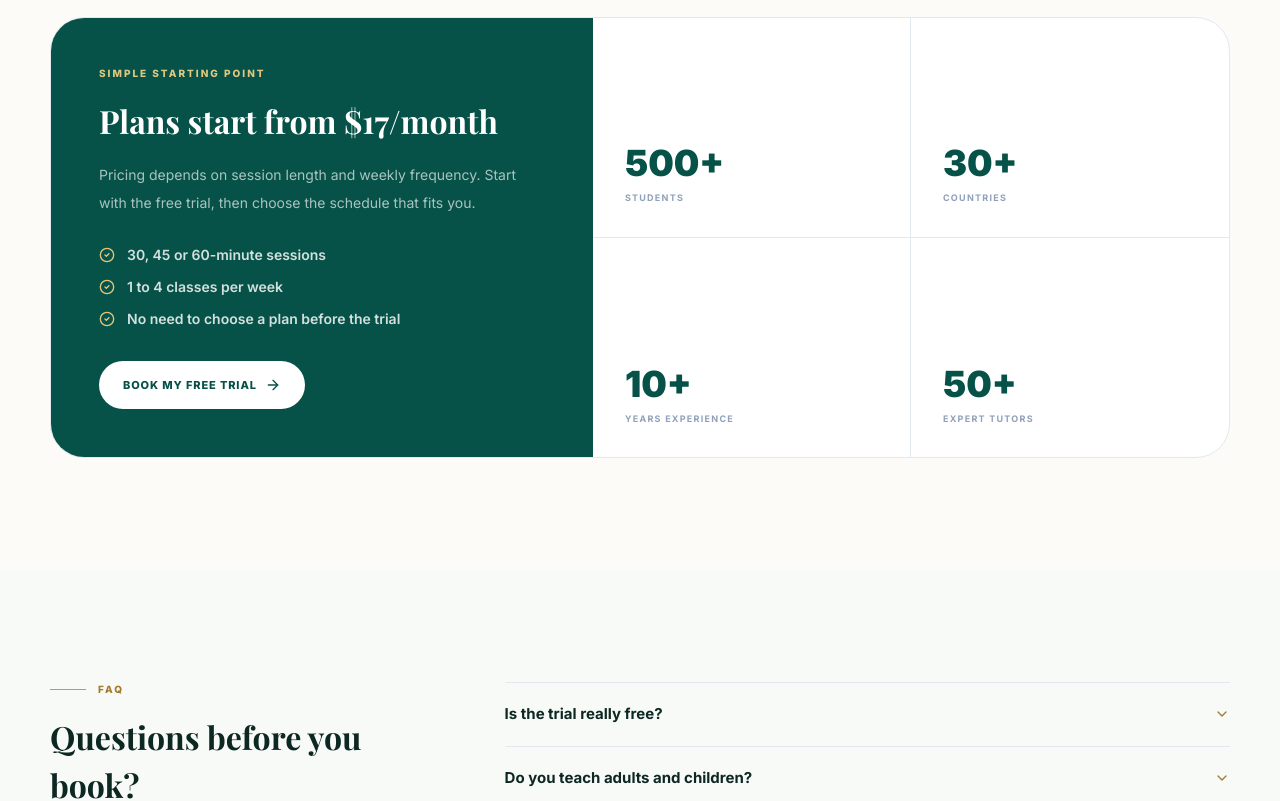
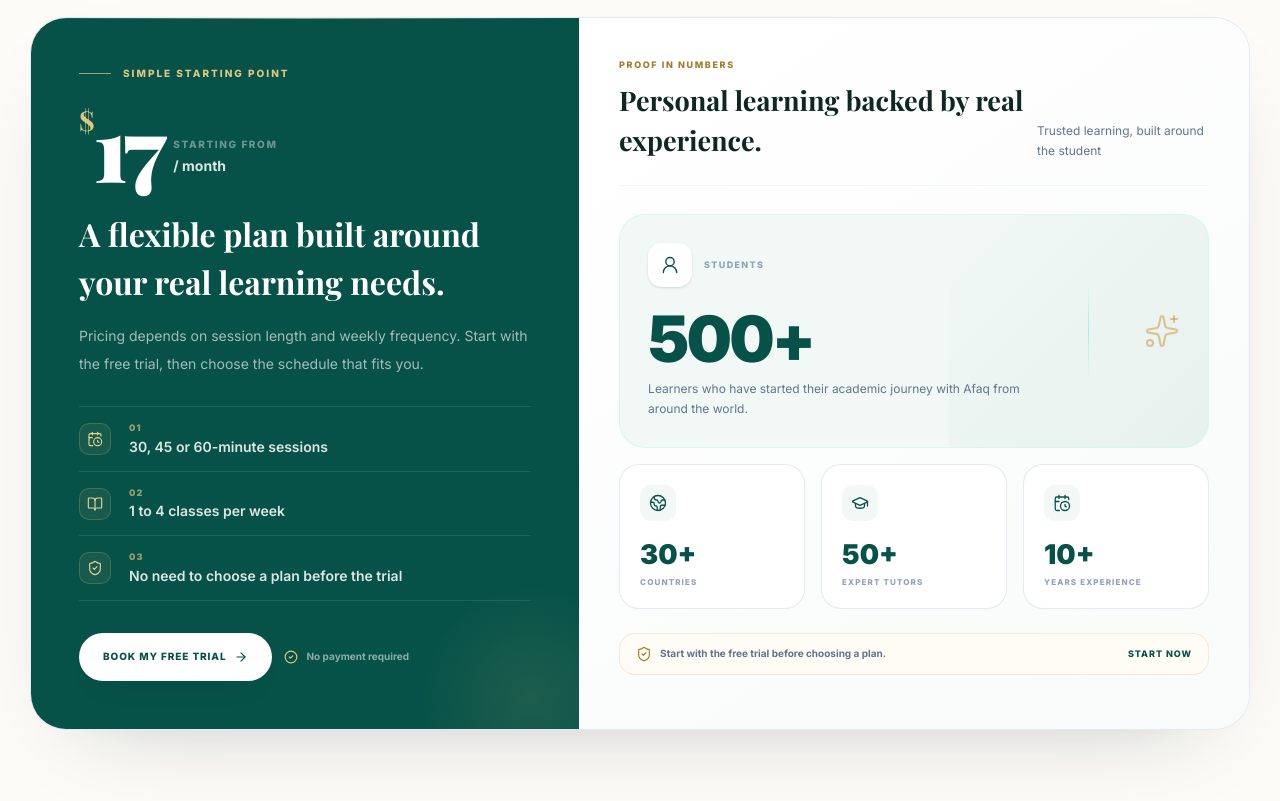
Before and after one commit to afaqalquranacdemy-stack/afaq-academy, a Next.js app: page /free-trial in a window 1280 px wide. Shown: the part 4220-5021 px from the top of the page. Built offline with nearby package versions, Linux system fonts and the light colour scheme; no server answers; a web font is replaced by a local one.

Commit message:
redesign: intensively upgrade landing pricing and proof section

```diff
--- a/src/components/landing/FreeTrialLanding.tsx
+++ b/src/components/landing/FreeTrialLanding.tsx
@@ -1023,47 +1023,148 @@ export function FreeTrialLanding() {
         </div>
       </section>
 
-      {/* integrated trust + price */}
-      <section className="px-4 py-24 sm:py-28">
-        <div className="mx-auto max-w-[1180px]">
-          <div className="grid overflow-hidden rounded-[34px] border border-slate-200 bg-white md:grid-cols-[.92fr_1.08fr]">
-            <div className="bg-[#075248] p-7 text-white sm:p-10 lg:p-12">
-              <div className="text-[10px] font-extrabold uppercase tracking-[.2em] text-[#E0C77F]">{text.pricingEyebrow}</div>
-              <h2 className={`mt-4 text-[2rem] font-bold leading-tight sm:text-4xl ${isRtl ? "font-elmessiri" : "font-serif"}`}>
-                {text.pricingTitle}
-              </h2>
-              <p className="mt-4 text-sm leading-7 text-white/65">{text.pricingText}</p>
+      {/* pricing + proof — premium asymmetric composition */}
+      <section className="relative overflow-hidden px-4 py-24 sm:py-28">
+        <div className="absolute inset-x-0 top-0 h-px bg-gradient-to-r from-transparent via-[#C89B3C]/25 to-transparent" />
+        <div className="mx-auto max-w-[1220px]">
+          <div className="grid overflow-hidden rounded-[36px] border border-slate-200/90 bg-white shadow-[0_34px_90px_-58px_rgba(15,23,42,.34)] lg:grid-cols-[.9fr_1.1fr]">
+            {/* Pricing side */}
+            <div className="relative overflow-hidden bg-[#075248] p-7 text-white sm:p-10 lg:p-12">
+              <div className="absolute inset-x-0 top-0 h-px bg-gradient-to-r from-transparent via-[#E0C77F]/65 to-transparent" />
+              <div className="absolute -bottom-20 -right-16 h-56 w-56 bg-[radial-gradient(circle,rgba(224,199,127,.10)_0%,transparent_70%)]" />
 
-              <div className="mt-7 space-y-3">
-                {[text.pricingPoint1, text.pricingPoint2, text.pricingPoint3].map((item) => (
-                  <div key={item} className="flex items-center gap-3 text-sm font-semibold text-white/82">
-                    <CheckCircle2 className="h-4 w-4 shrink-0 text-[#E0C77F]" />
-                    {item}
+              <div className="relative">
+                <div className="flex items-center gap-3 text-[10px] font-extrabold uppercase tracking-[.2em] text-[#E0C77F]">
+                  <span className="h-px w-8 bg-[#E0C77F]/70" />
+                  {text.pricingEyebrow}
+                </div>
+
+                <div className="mt-7 flex items-end gap-3">
+                  <div className={`text-[4.8rem] font-black leading-[.82] tracking-[-.06em] text-white sm:text-[5.6rem] ${isRtl ? "font-elmessiri" : "font-serif"}`}>
+                    <span className="mr-1 align-top text-[1.7rem] font-bold text-[#E0C77F]">$</span>{startingMonthlyPrice}
                   </div>
-                ))}
+                  <div className="pb-1.5">
+                    <div className="text-[10px] font-extrabold uppercase tracking-[.16em] text-white/40">
+                      {isRtl ? "يبدأ من" : "starting from"}
+                    </div>
+                    <div className="mt-1 text-sm font-bold text-white/85">
+                      {isRtl ? "شهريًا" : "/ month"}
+                    </div>
+                  </div>
+                </div>
+
+                <h2 className={`mt-7 max-w-lg text-[1.65rem] font-bold leading-tight sm:text-[2rem] ${isRtl ? "font-elmessiri" : "font-serif"}`}>
+                  {isRtl ? "خطة مرنة تبدأ من احتياجاتك الحقيقية." : "A flexible plan built around your real learning needs."}
+                </h2>
+
+                <p className="mt-4 max-w-lg text-sm leading-7 text-white/62">{text.pricingText}</p>
+
+                <div className="mt-7 divide-y divide-white/10 border-y border-white/10">
+                  {[
+                    [CalendarClock, text.pricingPoint1],
+                    [BookOpen, text.pricingPoint2],
+                    [ShieldCheck, text.pricingPoint3],
+                  ].map(([Icon, item], index) => {
+                    const RowIcon = Icon as typeof CalendarClock;
+                    return (
+                      <div key={String(item)} className="grid grid-cols-[38px_1fr] items-center gap-3 py-3.5">
+                        <div className="flex h-8 w-8 items-center justify-center rounded-[10px] border border-[#E0C77F]/20 bg-[#E0C77F]/8 text-[#E7D395]">
+                          <RowIcon className="h-4 w-4" strokeWidth={1.7} />
+                        </div>
+                        <div>
+                          <div className="text-[9px] font-black uppercase tracking-[.13em] text-[#E0C77F]/65">0{index + 1}</div>
+                          <div className="mt-0.5 text-sm font-semibold text-white/86">{String(item)}</div>
+                        </div>
+                      </div>
+                    );
+                  })}
+                </div>
+
+                <div className="mt-8 flex flex-col gap-3 sm:flex-row sm:items-center">
+                  <a
+                    href="#trial-form"
+                    className="group inline-flex min-h-12 items-center justify-center gap-2 rounded-full bg-white px-6 text-[10px] font-extrabold uppercase tracking-[.09em] text-[#075248] shadow-[0_14px_30px_-20px_rgba(0,0,0,.28)] transition hover:-translate-y-0.5"
+                  >
+                    {text.primary}
+                    <ArrowRight className={`h-3.5 w-3.5 transition-transform group-hover:translate-x-0.5 ${isRtl ? "rotate-180 group-hover:-translate-x-0.5" : ""}`} />
+                  </a>
+
+                  <div className="inline-flex items-center justify-center gap-2 text-[10px] font-bold text-white/52 sm:justify-start">
+                    <CheckCircle2 className="h-3.5 w-3.5 text-[#E0C77F]" />
+                    {text.noCard}
+                  </div>
+                </div>
+              </div>
+            </div>
+
+            {/* Proof side */}
+            <div className="relative bg-[linear-gradient(145deg,#FFFFFF_0%,#F8FBF9_100%)] p-6 sm:p-8 lg:p-10">
+              <div className="mb-7 flex flex-col justify-between gap-3 border-b border-slate-100 pb-6 sm:flex-row sm:items-end">
+                <div>
+                  <div className="text-[9px] font-extrabold uppercase tracking-[.18em] text-[#A37B2C]">
+                    {isRtl ? "الثقة بالأرقام" : "Proof in numbers"}
+                  </div>
+                  <h3 className={`mt-2 text-[1.65rem] font-bold leading-tight text-[#0D2722] ${isRtl ? "font-elmessiri" : "font-serif"}`}>
+                    {isRtl ? "تعلم فردي مدعوم بخبرة حقيقية." : "Personal learning backed by real experience."}
+                  </h3>
+                </div>
+                <p className="max-w-[260px] text-xs leading-5 text-slate-500">
+                  {text.trustLabel}
+                </p>
               </div>
 
-              <a
-                href="#trial-form"
-                className="mt-8 inline-flex min-h-12 items-center gap-2 rounded-full bg-white px-6 text-[11px] font-extrabold uppercase tracking-[.08em] text-[#075248]"
-              >
-                {text.primary}
-                <ArrowRight className={`h-4 w-4 ${isRtl ? "rotate-180" : ""}`} />
-              </a>
-            </div>
+              {/* Primary proof */}
+              <div className="group relative overflow-hidden rounded-[26px] border border-teal-100/80 bg-[#F1F8F5] p-6 sm:p-7">
+                <div className="absolute right-0 top-0 h-full w-[44%] bg-[linear-gradient(135deg,transparent,rgba(7,82,72,.045))]" />
+                <div className="relative flex items-center justify-between gap-5">
+                  <div>
+                    <div className="flex items-center gap-3">
+                      <div className="flex h-11 w-11 items-center justify-center rounded-[14px] bg-white text-[#075248] shadow-sm">
+                        <UserRound className="h-5 w-5" strokeWidth={1.7} />
+                      </div>
+                      <div className="text-[9px] font-extrabold uppercase tracking-[.15em] text-slate-400">{text.statsStudents}</div>
+                    </div>
+                    <div className="mt-5 text-[3.4rem] font-black leading-none tracking-[-.045em] text-[#075248] sm:text-[4rem]">
+                      {academyStats.students}+
+                    </div>
+                    <p className="mt-2 max-w-sm text-xs leading-5 text-slate-500">
+                      {isRtl ? "طلاب بدأوا رحلتهم التعليمية معنا من دول مختلفة." : "Learners who have started their academic journey with Afaq from around the world."}
+                    </p>
+                  </div>
+                  <div className="hidden h-24 w-px bg-gradient-to-b from-transparent via-teal-200 to-transparent sm:block" />
+                  <Sparkles className="hidden h-9 w-9 text-[#C89B3C]/55 sm:block" strokeWidth={1.35} />
+                </div>
+              </div>
 
-            <div className="grid grid-cols-2">
-              {[
-                [`${academyStats.students}+`, text.statsStudents],
-                [`${academyStats.countries}+`, text.statsCountries],
-                [`${academyStats.years}+`, text.statsYears],
-                [`${academyStats.tutors}+`, text.statsTutors],
-              ].map(([value, label], index) => (
-                <div key={label} className={`flex min-h-40 flex-col justify-end p-6 sm:p-8 ${index % 2 === 0 ? "border-r border-slate-200" : ""} ${index < 2 ? "border-b border-slate-200" : ""}`}>
-                  <div className="text-3xl font-black text-[#075248] sm:text-4xl">{value}</div>
-                  <div className="mt-2 text-[9px] font-bold uppercase tracking-[.14em] text-slate-400">{label}</div>
+              {/* Supporting proofs */}
+              <div className="mt-4 grid gap-4 sm:grid-cols-3">
+                {[
+                  [Globe2, `${academyStats.countries}+`, text.statsCountries],
+                  [GraduationCap, `${academyStats.tutors}+`, text.statsTutors],
+                  [CalendarClock, `${academyStats.years}+`, text.statsYears],
+                ].map(([Icon, value, label]) => {
+                  const StatIcon = Icon as typeof Globe2;
+                  return (
+                    <div key={String(label)} className="group rounded-[20px] border border-slate-200/90 bg-white p-5 transition duration-300 hover:-translate-y-0.5 hover:border-teal-100 hover:shadow-[0_14px_30px_-24px_rgba(15,23,42,.28)]">
+                      <div className="flex h-9 w-9 items-center justify-center rounded-[11px] bg-[#F3F8F6] text-[#075248]">
+                        <StatIcon className="h-4.5 w-4.5" strokeWidth={1.7} />
+                      </div>
+                      <div className="mt-5 text-2xl font-black leading-none text-[#075248] sm:text-[1.7rem]">{String(value)}</div>
+                      <div className="mt-2 text-[8px] font-extrabold uppercase tracking-[.14em] text-slate-400">{String(label)}</div>
+                    </div>
+                  );
+                })}
+              </div>
+
+              <div className="mt-6 flex items-center justify-between gap-4 rounded-[16px] border border-[#C89B3C]/18 bg-[#FFFCF5] px-4 py-3">
+                <div className="flex items-center gap-2 text-[10px] font-bold text-slate-500">
+                  <ShieldCheck className="h-4 w-4 text-[#A37B2C]" strokeWidth={1.7} />
+                  {isRtl ? "ابدأ بالتجربة المجانية قبل اختيار الباقة." : "Start with the free trial before choosing a plan."}
                 </div>
-              ))}
+                <a href="#trial-form" className="shrink-0 text-[9px] font-extrabold uppercase tracking-[.11em] text-[#075248]">
+                  {isRtl ? "ابدأ الآن" : "Start now"}
+                </a>
+              </div>
             </div>
           </div>
         </div>
```
